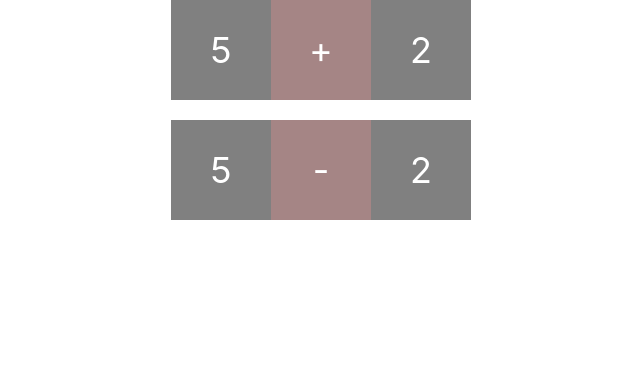
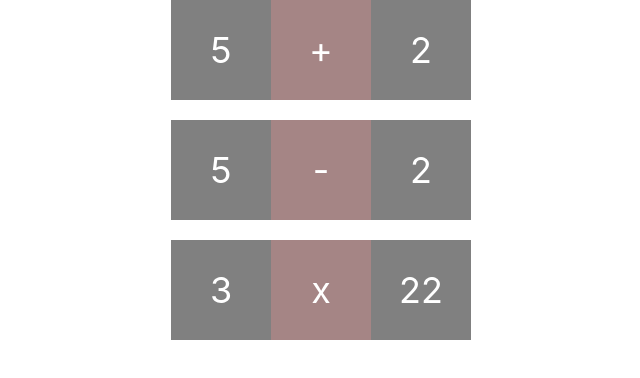
Before and after one commit to qhtjd2131/git-test, a React (Create React App) app: page / in a window 1280 px wide. Shown: the top 378 px of the page, without its empty margins (319-959 px from the left). Built offline with nearby package versions, Linux system fonts and the light colour scheme.

Commit message:
calcMultiple branch : multiple component 메인에 추가

```diff
--- a/src/App.js
+++ b/src/App.js
@@ -1,5 +1,6 @@
 import "./App.css";
 import Minus from "./components/Minus";
+import Multiple from "./components/Multiple";
 import Sum from "./components/Sum";
 
 function App() {
@@ -8,6 +9,7 @@ function App() {
       <Sum />
 
       <Minus />
+      <Multiple />
     </div>
   );
 }
```
